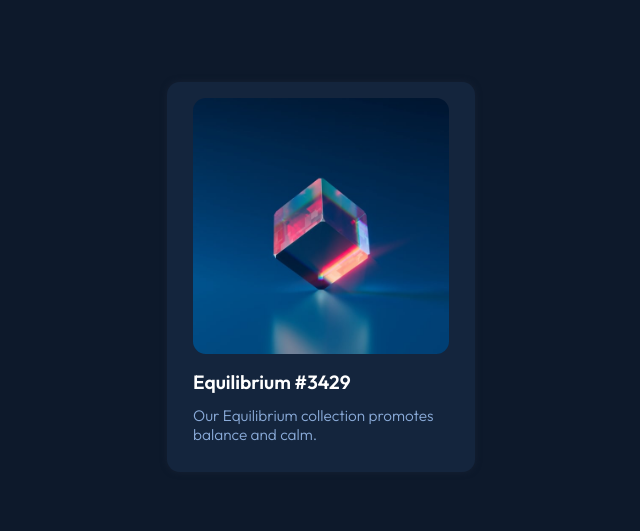
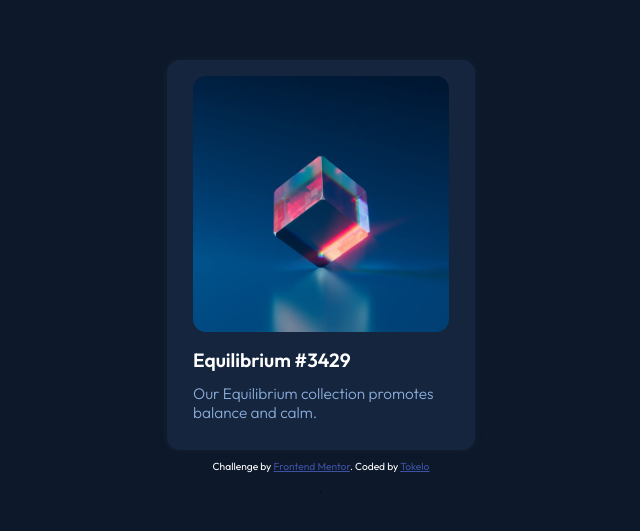
Before and after one commit to Kennedy-was-taken/nft-preview-card-component-main, an Angular app: page / in a window 1280 px wide. Shown: the part 123-654 px from the top of the page, without its empty margins (319-959 px from the left). Built offline with nearby package versions, Linux system fonts and the light colour scheme.

Commit message:
footer added with screen support

```diff
--- a/src/app/app.component.css
+++ b/src/app/app.component.css
@@ -40,7 +40,15 @@ section > p{
     font-size: 4vw;
 }
 
+.attribution {
+    font-size: 2.5vw;
+    text-align: center;
+    margin-top: 2.5vh;
+}
 
+.attribution a {
+    color: hsl(228, 45%, 44%);
+}
 
 /* for devices => 481px */
 @media (min-width : 481px) {
@@ -66,6 +74,12 @@ section > p{
         margin-bottom: 1.5vh;
         font-size: 1.2vw;
     }
+
+    .attribution {
+        font-size: 0.8vw;
+        margin-top: 1.3vh;
+    }
+
 }
 
 /* for devices => 801px */
--- a/src/app/app.component.html
+++ b/src/app/app.component.html
@@ -14,3 +14,9 @@
     </section>
 
 </main>
+
+<!-- footer -->
+<div class="attribution">
+  <p>Challenge by <a href="https://www.frontendmentor.io?ref=challenge" target="_blank">Frontend Mentor</a>.
+  Coded by <a href="https://github.com/Kennedy-was-taken/nft-preview-card-component-main">Tokelo</a></p>.
+</div>
```
